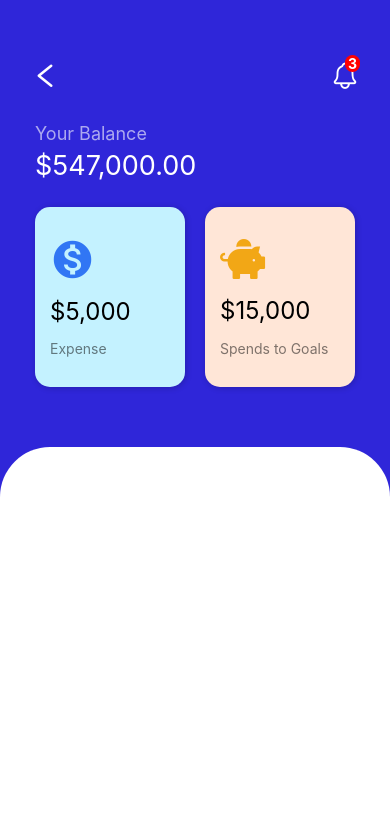
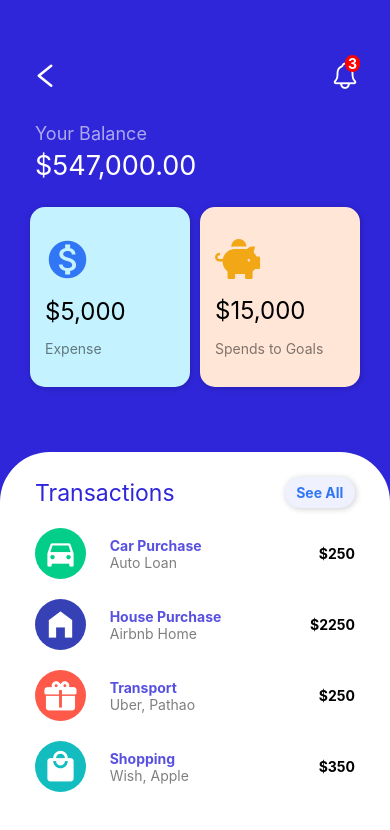
Before and after one commit to chiranjibi7/React-Native-UI, a React Native app: screen / in a window 390 px wide. Shown: the top 830 px of the page. Built offline with nearby package versions, Linux system fonts and the light colour scheme.

Commit message:
lower section completed

```diff
--- /dev/null
+++ b/App/Button.js
@@ -0,0 +1,27 @@
+import React from 'react'
+import { StyleSheet, Text, View } from 'react-native'
+
+const Button = (props) => {
+    return (
+        <View style={{...styles.button,...props.style}}>
+            <Text style={{color:'#3176F4',fontWeight:'bold'}}>{props.children}</Text>
+        </View>
+    )
+}
+
+export default Button;
+
+const styles = StyleSheet.create({
+    button:{
+        shadowColor:'black',
+        shadowOffset:{
+            height:1,
+            width:1
+        },
+        shadowOpacity:0.2,
+        shadowRadius:6,
+        elevation:2,
+        justifyContent:'center',
+        alignItems:'center'
+    }
+})
--- /dev/null
+++ b/App/TransactionItem.js
@@ -0,0 +1,56 @@
+import React from "react";
+import { StyleSheet, Text, View } from "react-native";
+
+const TransactionItem = (props) => {
+  return (
+    <View style={styles.transactionItem}>
+      <View style={styles.item}>
+       {props.icon}
+        <View style={styles.label}>
+          <Text style={styles.purchaseType}>{props.purchaseType}</Text>
+          <Text style={styles.loanType}>{props.loanType}</Text>
+        </View>
+      </View>
+
+      <View style={styles.amount}>
+        <Text style={styles.value}>{props.value}</Text>
+      </View>
+    </View>
+  );
+};
+
+export default TransactionItem;
+
+const styles = StyleSheet.create({
+  transactionItem: {
+    flexDirection: "row",
+    justifyContent: "space-between",
+    alignItems: "center",
+    marginTop: 20,
+  },
+  item: {
+    flex: 2,
+    flexDirection: "row",
+    alignItems: "center",
+  },
+
+  label:{
+    position:'absolute',
+    left:'35%'
+  },
+  purchaseType: {
+    fontWeight: "bold",
+    color: "#2F26D9",
+    opacity:0.8
+  },
+  loanType: {
+    opacity: 0.5,
+  },
+  amount: {
+    flex: 1,
+    alignItems: "flex-end",
+  },
+  value: {
+    fontWeight: "bold",
+  },
+});
--- /dev/null
+++ b/App/api.js
@@ -0,0 +1,54 @@
+import { MaterialIcons } from "@expo/vector-icons";
+import { MaterialCommunityIcons } from "@expo/vector-icons";
+import React from "react";
+import { View, StyleSheet } from "react-native";
+
+const styles = StyleSheet.create({
+    icon: {
+      borderRadius: 100,
+      padding: 8,
+    },
+  });
+
+export const transactionDetails = [
+  {
+    icon: (
+      <View style={{...styles.icon,backgroundColor:'#02CD89'}}>
+        <MaterialIcons name="directions-car" size={35} color="white" />
+      </View>
+    ),
+    purchaseType: "Car Purchase",
+    loanType: "Auto Loan",
+    value: "$250",
+  },
+  {
+    icon: (
+      <View style={{...styles.icon, backgroundColor:'#3641B6'}}>
+        <MaterialIcons name="home-filled" size={35} color="white" />
+      </View>
+    ),
+    purchaseType: "House Purchase",
+    loanType: "Airbnb Home",
+    value: "$2250",
+  },
+  {
+    icon: (
+      <View style={{...styles.icon,backgroundColor:'#FF5949'}}>
+        <MaterialCommunityIcons name="gift" size={35} color="white" />
+      </View>
+    ),
+    purchaseType: "Transport",
+    loanType: "Uber, Pathao",
+    value: "$250",
+  },
+  {
+    icon: (
+      <View style={{...styles.icon,backgroundColor:'#13BDBF'}}>
+        <MaterialCommunityIcons name="shopping" size={35} color="white" />
+      </View>
+    ),
+    purchaseType: "Shopping",
+    loanType: "Wish, Apple",
+    value: "$350",
+  },
+];
--- a/Components/BalanceInfo/Components/ExpenseContainer.js
+++ b/Components/BalanceInfo/Components/ExpenseContainer.js
@@ -28,11 +28,11 @@ const styles = StyleSheet.create({
     expenseContainer:{
         flexDirection:'row',
         justifyContent:'space-around',
-        alignItems:'center'
+        alignItems:'center',
     },
     cardItem:{
         height:180,
-        width:150,
+        width:160,
         padding:15,
         justifyContent:'space-evenly'
     },
--- /dev/null
+++ b/Components/TransactionInfo/Components/Header.js
@@ -0,0 +1,33 @@
+import React from 'react'
+import { StyleSheet, Text, View } from 'react-native';
+import Button from "../../../App/Button";
+
+const Header = () => {
+    return (
+        <View style={styles.header} >
+            <Text style={styles.title}>Transactions</Text>
+            <Button style={styles.button}>See All</Button>
+        </View>
+    )
+}
+
+export default Header
+
+const styles = StyleSheet.create({
+    header:{
+        flexDirection:'row',
+        justifyContent:'space-between',
+        alignItems:'center',
+        marginTop:-10
+    },
+    button:{
+        width:'22%',
+        backgroundColor:'#EFF1FE',
+        borderRadius:15,
+        padding:7
+    },
+    title:{
+        fontSize:23,
+        color:'#2F26D9',
+    }
+})
--- a/Components/TransactionInfo/TransactionInfo.js
+++ b/Components/TransactionInfo/TransactionInfo.js
@@ -1,21 +1,37 @@
-import React from 'react'
-import { StyleSheet, Text, View } from 'react-native'
+import React from "react";
+import { StyleSheet, Text, View } from "react-native";
+import Header from "./Components/Header";
+import TransactionItem from "../../App/TransactionItem";
+import { transactionDetails } from "../../App/api";
 
-const TransactionInfo = () => {
-    return (
-        <View style={styles.transactionInfo}>
-            <Text></Text>
-        </View>
-    )
-}
+const TransactionInfo = (props) => {
+  return (
+    <View style={styles.transactionInfo}>
+      <Header />
+      <View>
+        {transactionDetails.map((detail) => {
+          return (
+            <TransactionItem
+              icon={detail.icon}
+              purchaseType={detail.purchaseType}
+              loanType={detail.loanType}
+              value={detail.value}
+            />
+          );
+        })}
+      </View>
+    </View>
+  );
+};
 
-export default TransactionInfo
+export default TransactionInfo;
 
 const styles = StyleSheet.create({
-    transactionInfo:{
-        flex:1,
-        backgroundColor:'#FFFFFF',
-        borderTopLeftRadius:50,
-        borderTopRightRadius:50
-    }
-})
+  transactionInfo: {
+    flex: 0.8,
+    backgroundColor: "#FFFFFF",
+    borderTopLeftRadius: 50,
+    borderTopRightRadius: 50,
+    padding: 35,
+  },
+});
--- a/Screens/Transactions.js
+++ b/Screens/Transactions.js
@@ -1,5 +1,5 @@
 import React from 'react';
-import { StyleSheet, Text, View } from 'react-native';
+import { StyleSheet, View } from 'react-native';
 import BalanceInfo from '../Components/BalanceInfo/BalanceInfo';
 import TransactionInfo from '../Components/TransactionInfo/TransactionInfo';
 
```
